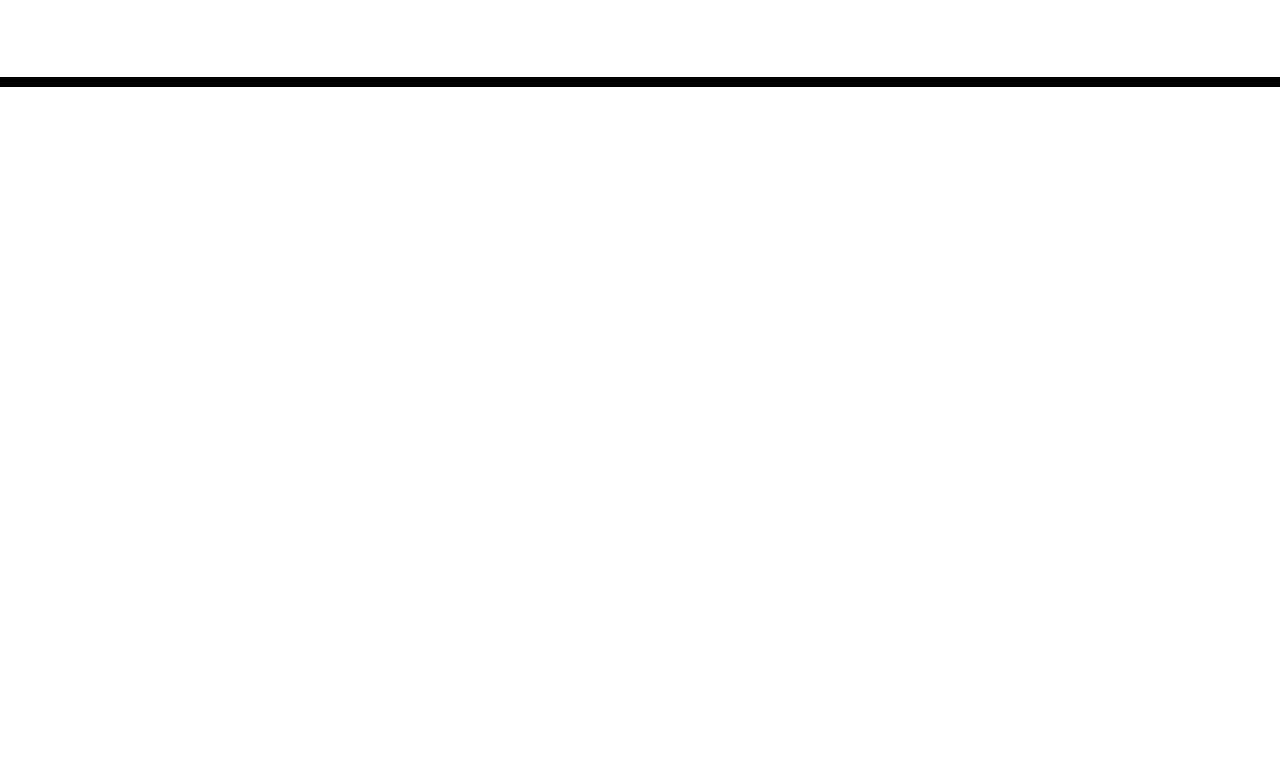
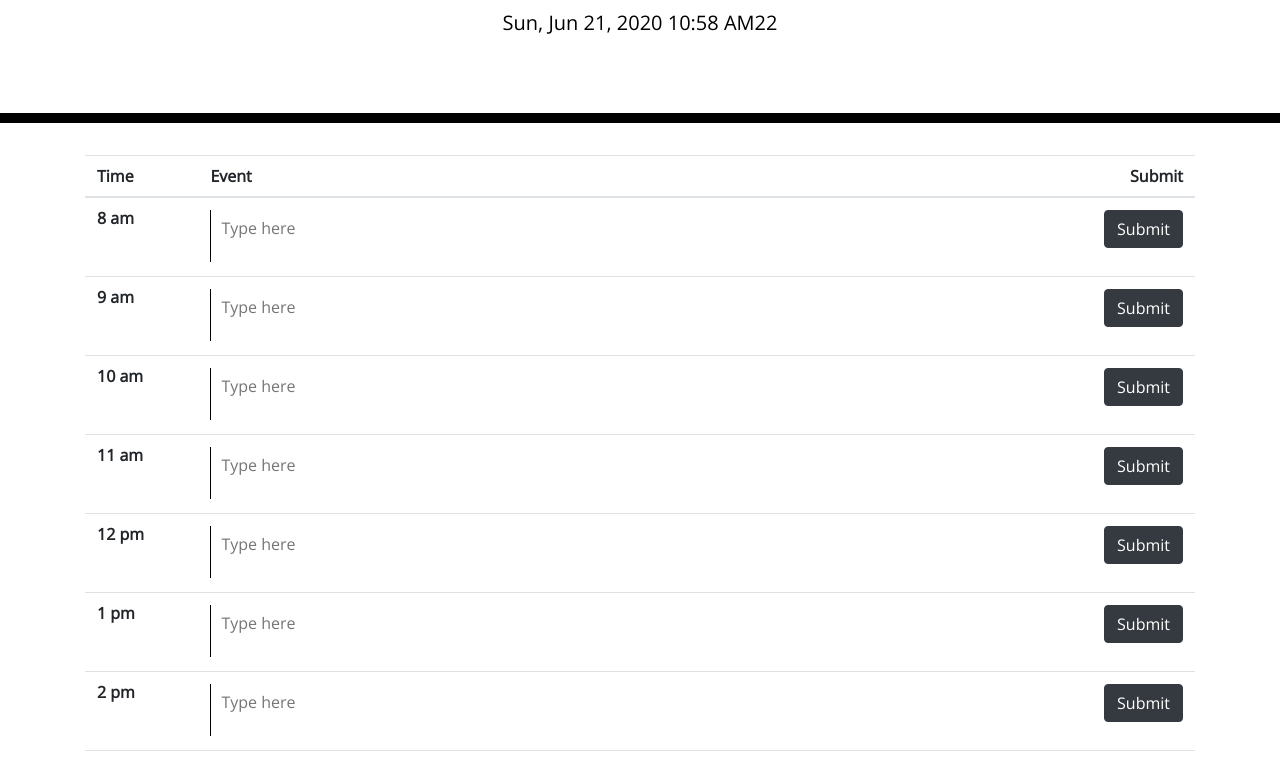
Before and after one commit to rettus-code/Day-Planner, a plain HTML site: page index.html in a window 1280 px wide. Shown: the part 181-941 px from the top of the page. Before the commit the page ends 800 px from the top, so only its background shows below. Drawn offline with nearby package versions, Linux system fonts and the light colour scheme.

Commit message:
about half way there

```diff
--- a/index.html
+++ b/index.html
@@ -18,8 +18,14 @@
       href="https://fonts.googleapis.com/css?family=Open+Sans&display=swap"
       rel="stylesheet"
     />
+
+    <title>Work Day Scheduler</title>
+    <script src="https://rawgit.com/moment/moment/2.2.1/min/moment.min.js"></script>
+    <script src="https://code.jquery.com/jquery-3.5.1.slim.min.js" integrity="sha384-DfXdz2htPH0lsSSs5nCTpuj/zy4C+OGpamoFVy38MVBnE+IbbVYUew+OrCXaRkfj" crossorigin="anonymous"></script>
+    <script src="https://cdn.jsdelivr.net/npm/popper.js@1.16.0/dist/umd/popper.min.js" integrity="sha384-Q6E9RHvbIyZFJoft+2mJbHaEWldlvI9IOYy5n3zV9zzTtmI3UksdQRVvoxMfooAo" crossorigin="anonymous"></script>
+    <script src="https://stackpath.bootstrapcdn.com/bootstrap/4.5.0/js/bootstrap.min.js" integrity="sha384-OgVRvuATP1z7JjHLkuOU7Xw704+h835Lr+6QL9UvYjZE3Ipu6Tp75j7Bh/kR0JKI" crossorigin="anonymous"></script>
+    <script src="script.js"></script>
     <link rel="stylesheet" href="style.css" />
-    <title>Work Day Scheduler</title>
   </head>
 
   <body>
@@ -29,12 +35,92 @@
       <p id="currentDay" class="lead"></p>
     </header>
     <div class="container">
-      <!-- Timeblocks go here -->
+
+      <table class="table table-hover">
+        <thead>
+          <tr>
+            <th scope="col">Time</th>
+            <th id = "event" scope="col">Event</th>
+            <th scope="col"></th>
+            <th scope="col"></th>
+            <th scope="col"></th>
+            <th scope="col"></th>
+            <th scope="col"></th>
+            <th scope="col"></th>
+            <th scope="col"></th>
+            <th scope="col"></th>
+            <th scope="col"></th>
+            <th scope="col"></th>
+            <th scope="col"></th>
+            <th scope="col"></th>
+            <th scope="col"></th>
+            <th scope="col"></th>
+            <th scope="col"></th>
+            <th scope="col"></th>
+            <th scope="col"></th>
+            <th scope="col"></th>
+            <th scope="col"></th>
+            <th scope="col" id = "bt" style = "text-align: right;">Submit</th>
+          </tr>
+        </thead>
+        <form method="GET" class="my_form">
+        <tbody>
+          <tr>
+            <th scope="row">8 am</th>
+            <td id ="8" colspan="20"><textarea placeholder="Type here"></textarea></td>
+            <td class = "button8"><button type="button" class="btn btn-dark" style = "float: right;">Submit</button></td>
+          </tr>
+          <tr>
+            <th scope="row">9 am</th>
+            <td id ="9" colspan="20"><textarea placeholder="Type here"></textarea></td>
+            <td><button type="button9" class="btn btn-dark" style = "float: right;">Submit</td>
+          </tr>
+          <tr>
+            <th scope="row">10 am</th>
+            <td id ="10" colspan="20"><textarea placeholder="Type here"></textarea></td>
+            <td><button type="button10" class="btn btn-dark" style = "float: right;">Submit</td>
+          </tr>
+          <tr>
+            <th scope="row">11 am</th>
+            <td id ="11" colspan="20"><textarea placeholder="Type here"></textarea></td>
+            <td><button type="button11" class="btn btn-dark" style = "float: right;">Submit</td>
+          </tr>
+          <tr>
+            <th scope="row">12 pm</th>
+            <td id ="12" colspan="20"><textarea placeholder="Type here"></textarea></td>
+            <td><button type="button12" class="btn btn-dark" style = "float: right;">Submit</td>
+          </tr>
+          <tr>
+            <th scope="row">1 pm</th>
+            <td id ="13" colspan="20"><textarea placeholder="Type here"></textarea></td>
+            <td><button type="button12" class="btn btn-dark" style = "float: right;">Submit</td>
+          </tr>
+          <tr>
+            <th scope="row">2 pm</th>
+            <td id ="14" colspan="20"><textarea placeholder="Type here"></textarea></td>
+            <td><button type="button12" class="btn btn-dark" style = "float: right;">Submit</td>
+          </tr>
+          <tr>
+            <th scope="row">3 pm</th>
+            <td id ="15" colspan="20"><textarea placeholder="Type here"></textarea></td>
+            <td><button type="button12" class="btn btn-dark" style = "float: right;">Submit</td>
+          </tr>
+          <tr>
+            <th scope="row">4 pm</th>
+            <td id ="16" colspan="20"><textarea placeholder="Type here"></textarea></td>
+            <td><button type="button12" class="btn btn-dark" style = "float: right;">Submit</td>
+          </tr>
+          <tr>
+            <th scope="row">5 pm</th>
+            <td id ="17" colspan="20"><textarea placeholder="Type here"></textarea></td>
+            <td><button type="button12" class="btn btn-dark" style = "float: right;">Submit</td>
+          </tr>
+
+        </tbody>
+      </table>
+    </form>
+
     </div>
 
-    <script src="https://momentjs.com/"></script>
-    <script src="https://code.jquery.com/jquery-3.5.1.min.js"></script>
-    <script src="https://cdnjs.cloudflare.com/ajax/libs/moment.js/2.24.0/moment.min.js"></script>
-    <script src="./script.js"></script>
   </body>
 </html>
--- /dev/null
+++ b/script.js
@@ -0,0 +1,54 @@
+$(document).ready(function() {
+    var hour = 0;
+    setTime()
+
+      //gets date time from moment JS and keeps it refreshing on page to stay current
+      function setTime() {
+        var secondsLeft = 3600;
+        var timerInterval = setInterval(function() {
+        secondsLeft--;
+        if(secondsLeft === 0) {
+        clearInterval(timerInterval);
+        setTime();
+        }
+         var timer = timeManagement();
+         colorCoding()
+         console.log(timer);
+
+      }, 1000);
+
+    }
+    function timeManagement() {
+        var day = $("#currentDay");
+        var date = moment().format('lllls').toString();
+        day.text(date);
+        console.log(date);
+        var ampm = date.split(" ");
+        console.log(ampm);
+        hour = parseInt(moment().format('LT').toString());
+        console.log(ampm[5])
+        if (ampm[5] === "pm") {
+            hour = hour + 12;
+            return hour;
+        }
+        return hour;
+    }
+    function colorCoding() {
+        for (var i = 8; i < 18; i++){
+            if (hour < i){
+                console.log("#" + i)
+               $("#" + i).attr("style", "background-color: skyblue;")
+            }
+            if (hour = i){
+                console.log("#" + i)
+               $("#" + i).attr("style", "background-color: white;")
+            }
+            if (hour > i){
+                console.log("#" + i)
+               $("#" + i).attr("style", "background-color: pink;")
+            }
+
+        }
+    }
+
+});
--- a/style.css
+++ b/style.css
@@ -11,6 +11,8 @@
   color: #000000;
   border-left: 1px solid black;
   padding: 10px;
+  width: 100%;
+  margin: 0;
 }
 
 .jumbotron {
@@ -69,3 +71,6 @@
   font-size: 20px;
   transition: all .3s ease-in-out;
 }
+input {
+  width: 100%;
+}
```
